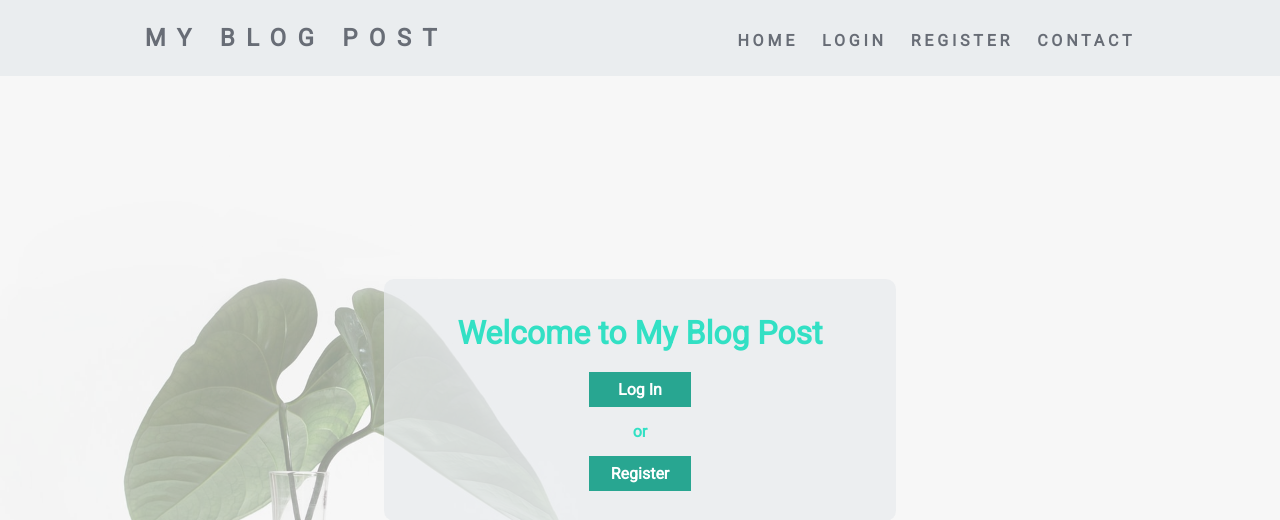
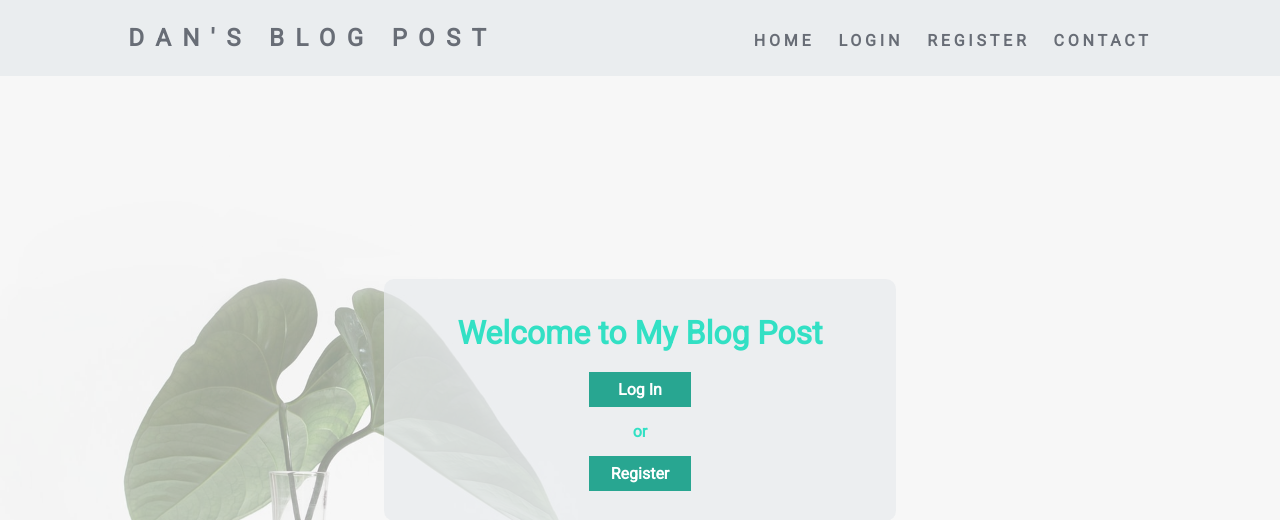
Before and after one commit to CREPIC21/MYBLOGDEPLOY, a Flask app: page / in a window 1280 px wide. Shown: the top 520 px of the page. Run offline with Flask 2, Linux system fonts and the light colour scheme; data comes from the database, SQL or seed files in the repository.

Commit message:
Changed title

```diff
--- a/templates/base.html
+++ b/templates/base.html
@@ -4,14 +4,14 @@
     <meta charset="UTF-8">
     <meta http-equiv="X-UA-Compatible" content="IE=edge">
     <meta name="viewport" content="width=device-width, initial-scale=1.0">
-    <title>Document</title>
+    <title>Dan's Blog Post</title>
     <link rel="stylesheet" href="./static/styles.css">
 </head>
 <body>
     <div class="page-content">
         <div class="header-navbar">
             <div class="navbar-container">
-                <p>My Blog Post</p>
+                <p>Dan's Blog Post</p>
             <ul class="table-navbar">
                 <li><a href="{{ url_for('home')}}">Home</a></li>
                 {% if not current_user.is_authenticated %}
```
